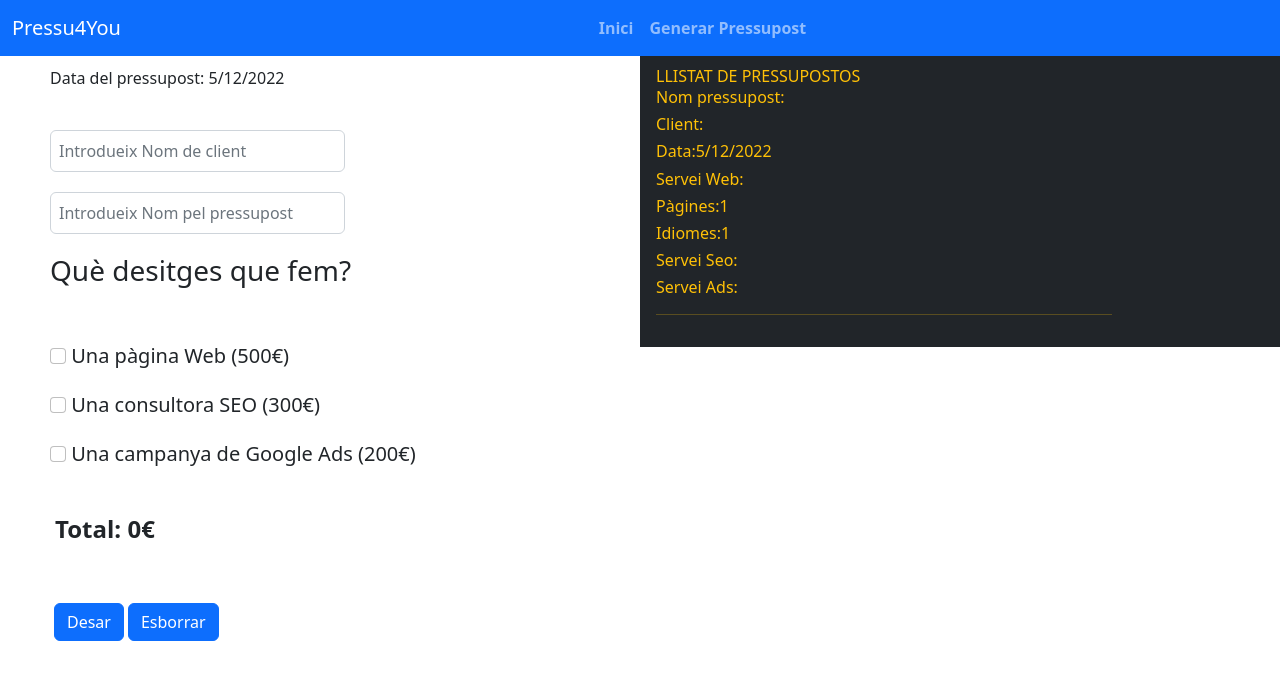
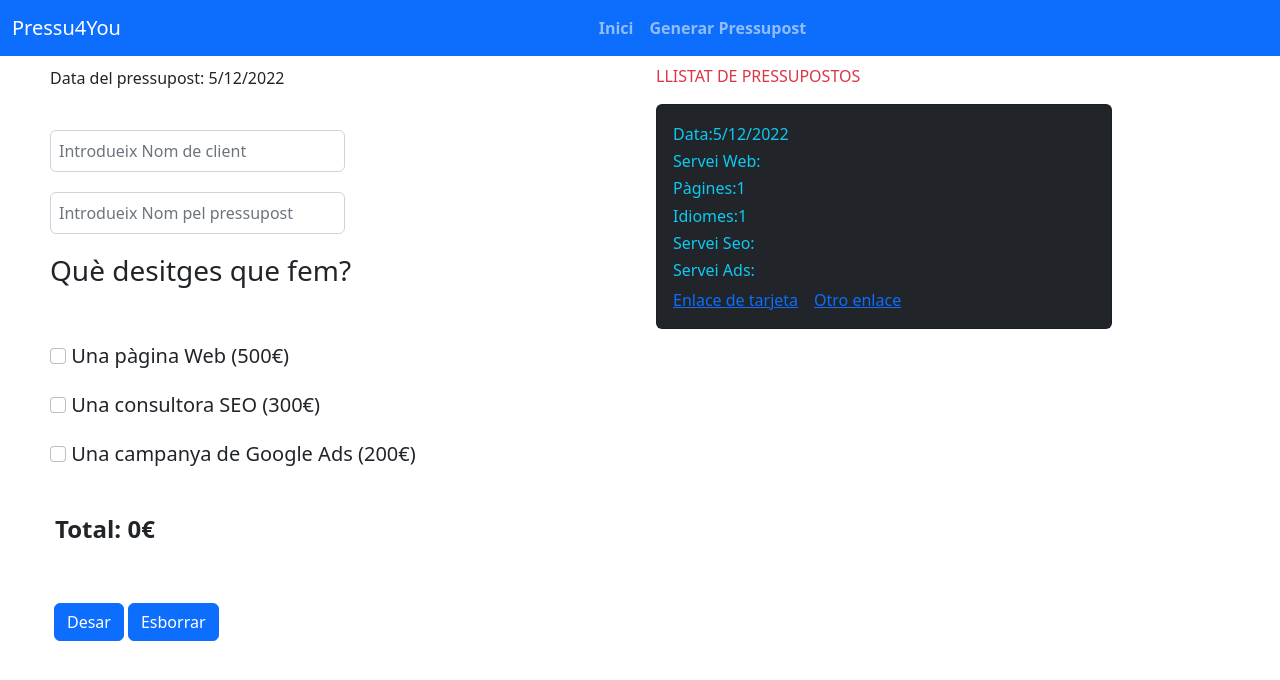
Before and after one commit to Xavi-BCN/sprint7-a, a React (Create React App) app: page /budgets in a window 1280 px wide. Both pictures are taken after a click on the button "Desar". Shown: the top 680 px of the page. Built offline with nearby package versions, Linux system fonts and the light colour scheme.

Commit message:
Exercise 7 witch Cards

```diff
--- a/src/components/BudgetItem.jsx
+++ b/src/components/BudgetItem.jsx
@@ -1,32 +1,48 @@
-import { useEffect } from "react"
+import { useEffect } from "react";
 
-function BudgetItem({ data }) {
-    //const arrayBudguets = JSON.parse(localStorage.getItem('Presupuesto')) ?? []
+function BudgetItem({ presu, i }) {
+  //const arrayBudguets = JSON.parse(localStorage.getItem('Presupuesto')) ?? []
 
-    useEffect(() => {
+  /*  useEffect(() => {
 
-    },[data])
+    },[data]) */
 
+  return (
+    <div className="container-item" key={i} id={i}>
+      <div className="card text-info bg-dark mt-3 w-75" style={{ width: "18rem" }}>
+        <div className="card-body">
+          <h5 className="card-title">{presu.budgetName}</h5>
+          <h6 className="card-subtitle mb-2 text-muted">
+          {presu.costumerName}
+          </h6>
+          <div className="card-text">
+          <h6>Data:{presu.date}</h6>
+                <h6>Servei Web:{presu.web}</h6>
+                <h6>Pàgines:{presu.pages}</h6>
+                <h6>Idiomes:{presu.lang}</h6>
+                <h6>Servei Seo:{presu.seo}</h6>
+                <h6>Servei Ads:{presu.ads}</h6>
+          </div>
+          <a href="#" className="card-link">
+            Enlace de tarjeta
+          </a>
+          <a href="#" className="card-link">
+            Otro enlace
+          </a>
+        </div>
+      </div>
 
-    return (
-        <div className="s">
-            {data.map((presu, i) => {
-                return (
-                    <>
-                        <h6 key={i}>Nom pressupost:{presu.budgetName}</h6>
-                        {/* <h6 key={id}>Client:{presu.costumerName}</h6>
-                        <h6 key={id}>Data:{presu.date}</h6>
-                        <h6 key={id}>Servei Web:{presu.web}</h6>
-                        <h6 key={id}>Pàgines:{presu.pages}</h6>
-                        <h6 key={id}>Idiomes:{presu.lang}</h6>
-                        <h6 key={id}>Servei Seo:{presu.seo}</h6>
-                        <h6 key={id}>Servei Ads:{presu.ads}</h6>
-                        <hr width="75%" /> */}
-                    </>
-                )
-            })}
-        </div>
-    )
+      {/* <h6>Nom pressupost:{presu.budgetName}</h6>
+                <h6>Client:{presu.costumerName}</h6>
+                <h6>Data:{presu.date}</h6>
+                <h6>Servei Web:{presu.web}</h6>
+                <h6>Pàgines:{presu.pages}</h6>
+                <h6>Idiomes:{presu.lang}</h6>
+                <h6>Servei Seo:{presu.seo}</h6>
+                <h6>Servei Ads:{presu.ads}</h6>
+                <hr width="75%" /> */}
+    </div>
+  );
 }
 
-export default BudgetItem
+export default BudgetItem;
--- a/src/components/PanelBudgetsList.jsx
+++ b/src/components/PanelBudgetsList.jsx
@@ -1,5 +1,6 @@
 //import BudgetItem from "./BudgetItem"
 import { useEffect } from "react";
+import BudgetItem from "./BudgetItem";
 
 const PanelBudgetsList = ({ data }) => {
 
@@ -7,19 +8,10 @@ const PanelBudgetsList = ({ data }) => {
 
   return (
     <>
-    {data.map((presu, i) => {
+    {data.map((presu,i) => {
         return (
             <>
-
-                <h6 key={i} id={i}>Nom pressupost:{presu.budgetName}</h6>
-                <h6 key={i} id={i}>Client:{presu.costumerName}</h6>
-                <h6 key={i} id={i}>Data:{presu.date}</h6>
-                <h6 key={i} id={i}>Servei Web:{presu.web}</h6>
-                <h6 key={i} id={i}>Pàgines:{presu.pages}</h6>
-                <h6 key={i} id={i}>Idiomes:{presu.lang}</h6>
-                <h6 key={i} id={i}>Servei Seo:{presu.seo}</h6>
-                <h6 key={i} id={i}>Servei Ads:{presu.ads}</h6>
-                <hr width="75%" />
+                <BudgetItem presu={presu} i={i}/>
             </>
         )
     })}
--- a/src/pages/budgets.js
+++ b/src/pages/budgets.js
@@ -168,7 +168,7 @@ export default function Budgets() {
         type="button"
         className="btn btn-primary ms-1 mt-2"
         onClick={deleteData}>Esborrar</button><br/><br/>
-      <div className='container-list text-warning bg-dark position-absolute top-0 end-0 w-50 p-3 mt-5 overflow-auto mh-100'>LLISTAT DE PRESSUPOSTOS
+      <div className='container-list text-danger position-absolute top-0 end-0 w-50 p-3 mt-5 overflow-auto mh-100'>LLISTAT DE PRESSUPOSTOS
           <PanelBudgetsList data={listBudgets} />
       </div>
     </div>
```
